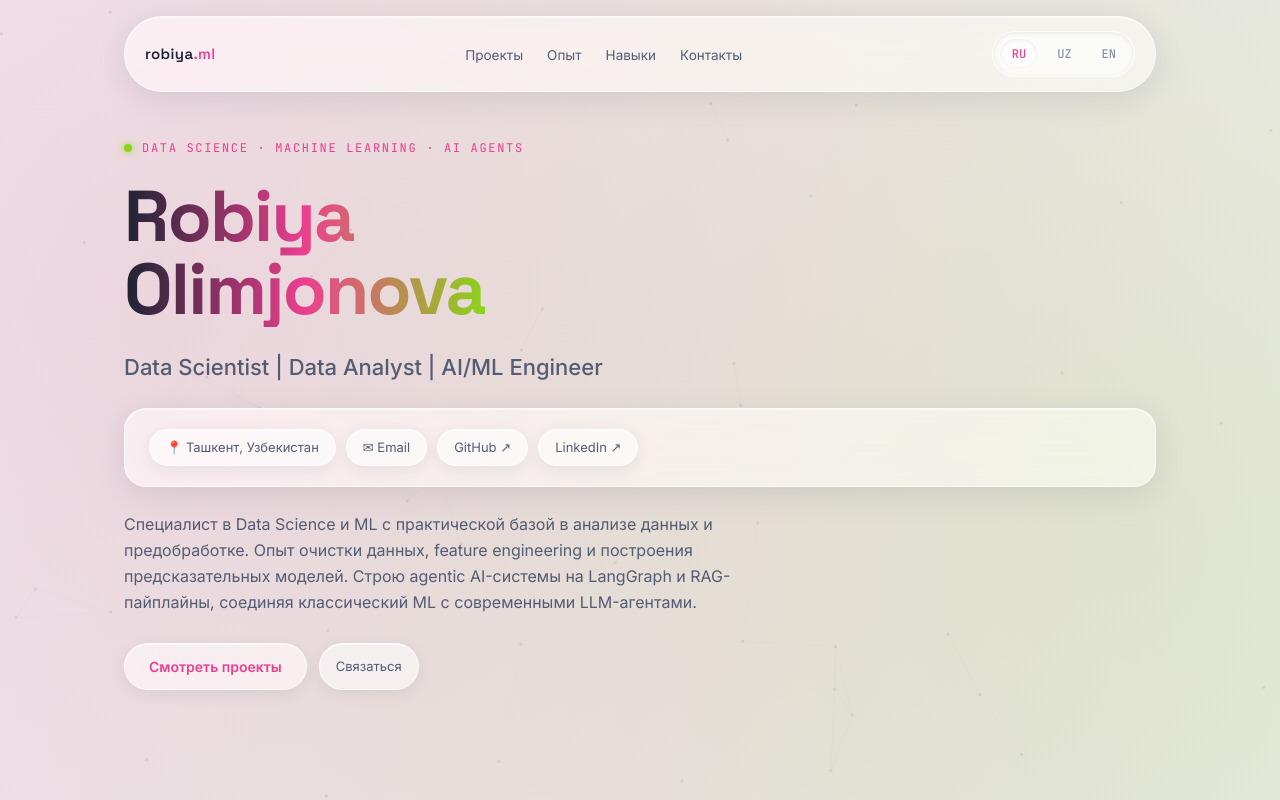
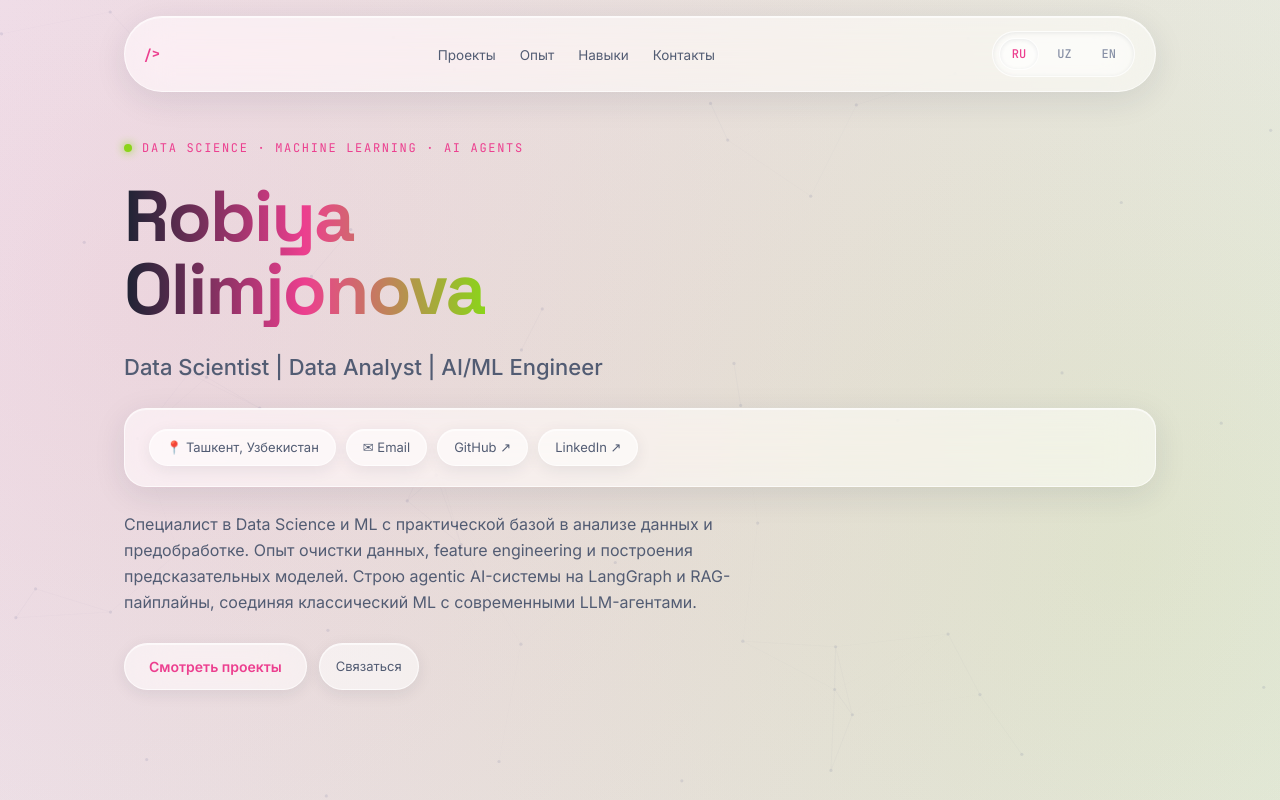
Before and after one commit to rosychks/robiya-portfolio, a Next.js app: page / in a window 1280 px wide. Shown: the top 800 px of the page. Built offline with nearby package versions, Linux system fonts and the light colour scheme; no server answers.

Commit message:
Update Nav.tsx

```diff
--- a/components/Nav.tsx
+++ b/components/Nav.tsx
@@ -16,7 +16,7 @@ export default function Nav() {
   return (
     <nav className="sticky top-4 z-20 mx-auto max-w-[1080px] flex items-center justify-between gap-4 px-5 py-3.5 glass rounded-full">
       <a href="#" className="font-display font-semibold text-[15px] tracking-wide text-text0 no-underline">
-        robiya<span className="text-violet">.ml</span>
+        <robiya /><span className="text-violet"> /&gt;</span>
       </a>
 
       <ul className="hidden md:flex gap-6 list-none m-0 p-0">
```
